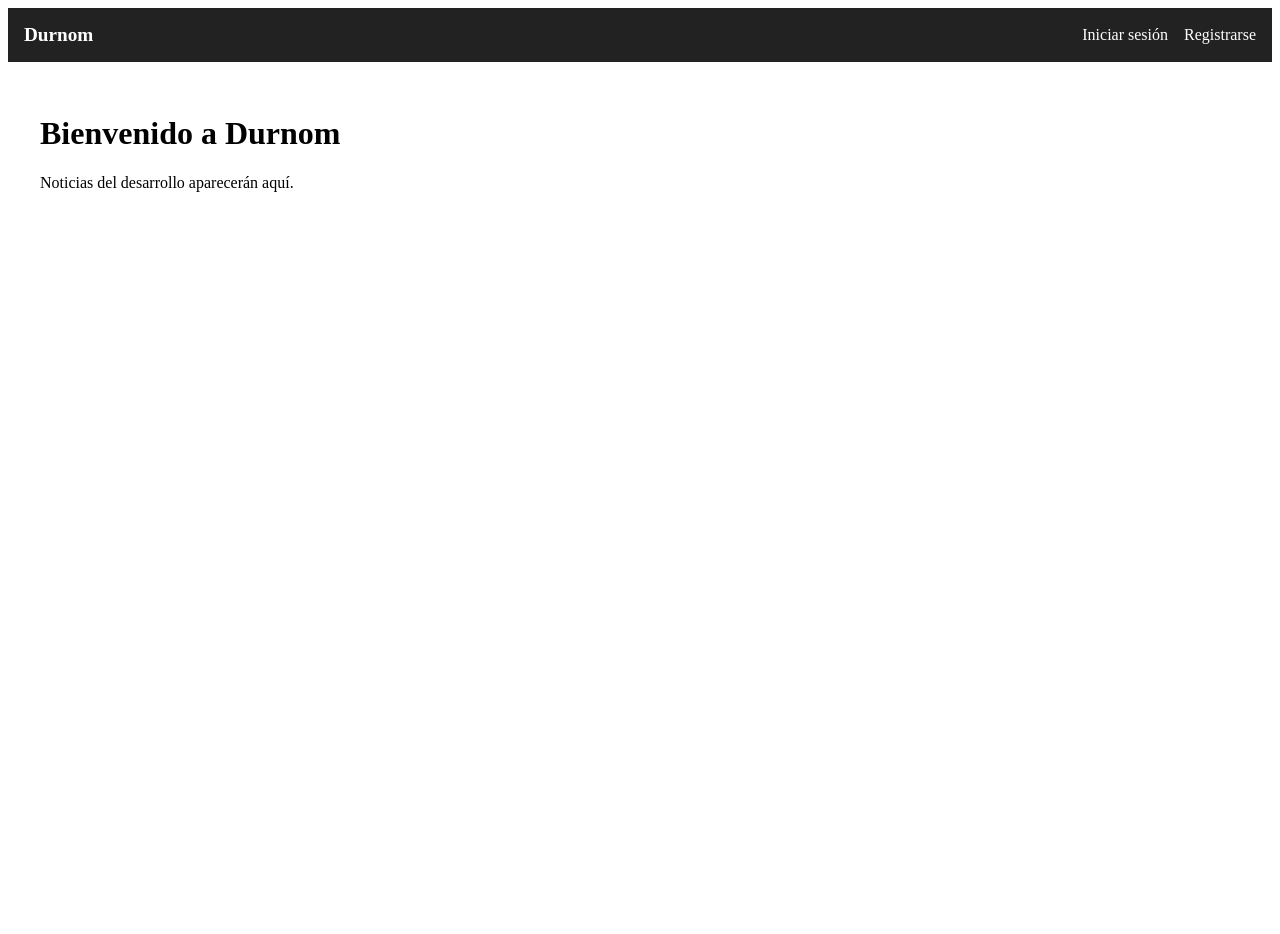
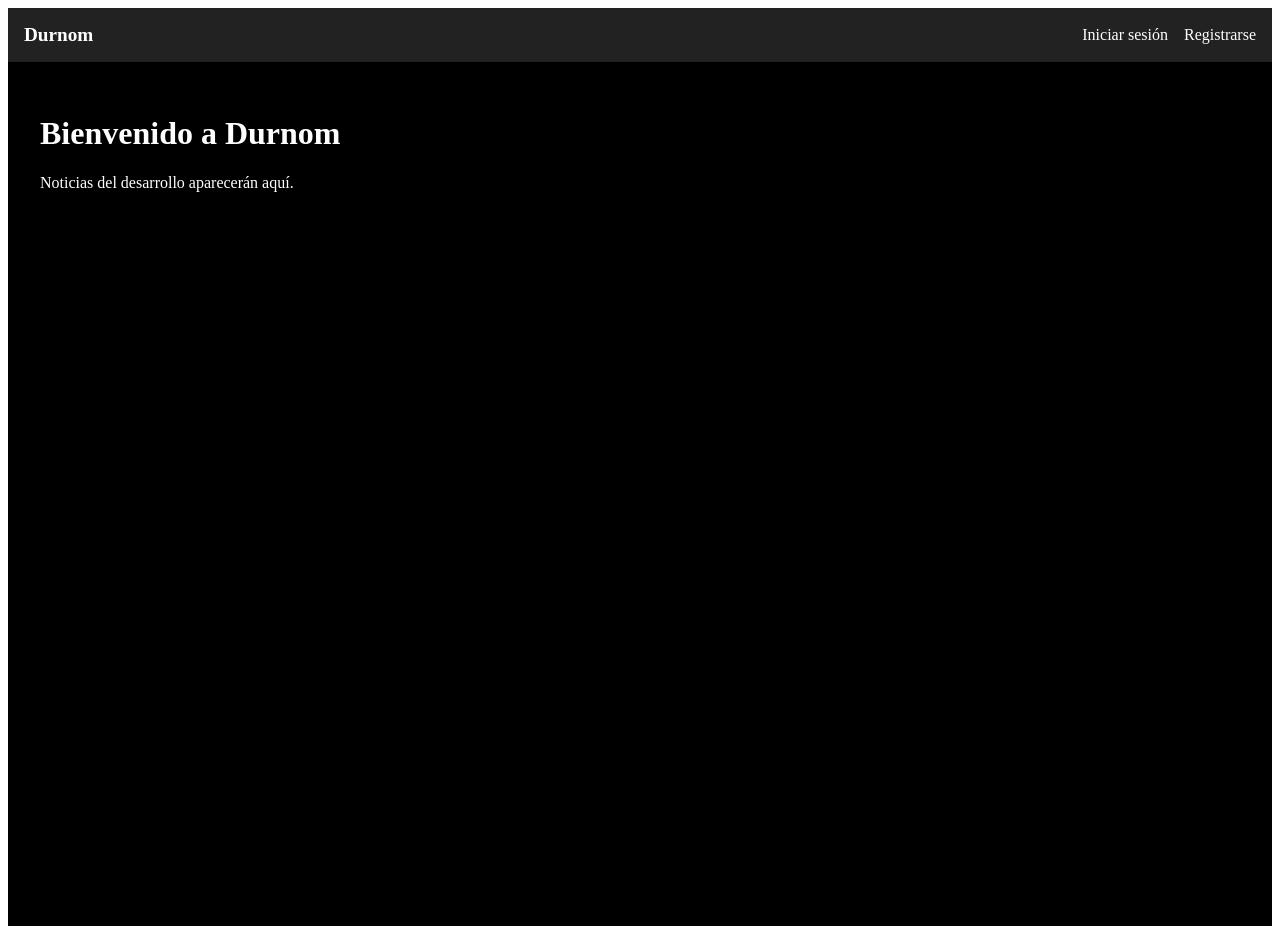
Before and after one commit to SantiagoDellaSala/durnom-ao, a React (Vite) app: page / in a window 1280 px wide. Before the commit the page ends 800 px from the top, so only its background shows below. Built offline with nearby package versions, Linux system fonts and the light colour scheme.

Commit message:
Agregado fondo negro al home

```diff
--- a/src/pages/Home.jsx
+++ b/src/pages/Home.jsx
@@ -1,6 +1,29 @@
 function Home() {
+  const style = {
+    position: 'relative',
+    padding: '2rem',
+    height: '100vh',
+    color: 'white',
+    backgroundColor: 'black',
+    overflow: 'hidden',
+  };
+
+  const backgroundStyle = {
+    position: 'absolute',
+    top: 0,
+    left: 0,
+    width: '100%',
+    height: '100%',
+    backgroundImage: 'url(/fondo.jpg)',
+    backgroundSize: 'cover',
+    backgroundPosition: 'center',
+    opacity: 0.3, // opacidad para que se vea el negro debajo
+    zIndex: -1,
+  };
+
   return (
-    <main style={{ padding: '2rem' }}>
+    <main style={style}>
+      <div style={backgroundStyle}></div>
       <h1>Bienvenido a Durnom</h1>
       <p>Noticias del desarrollo aparecerán aquí.</p>
     </main>
```
Also changed, not shown: public/fondo.jpg (added).
